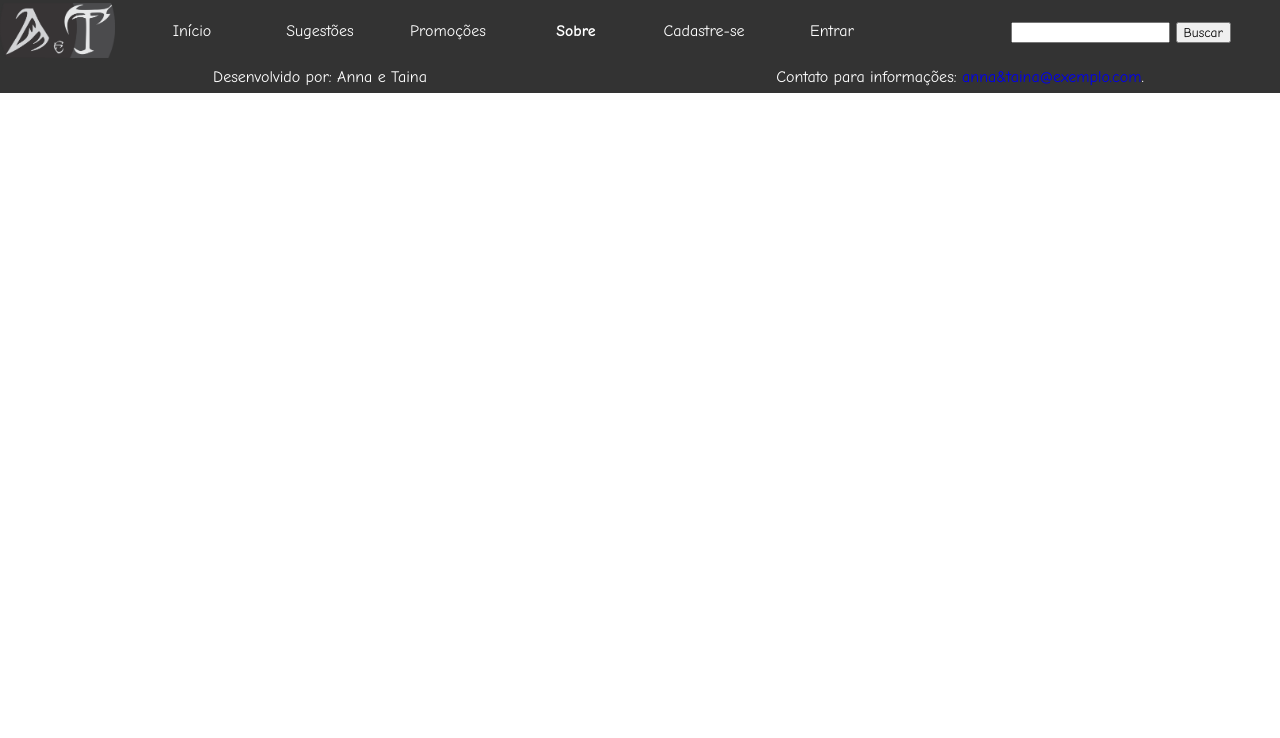
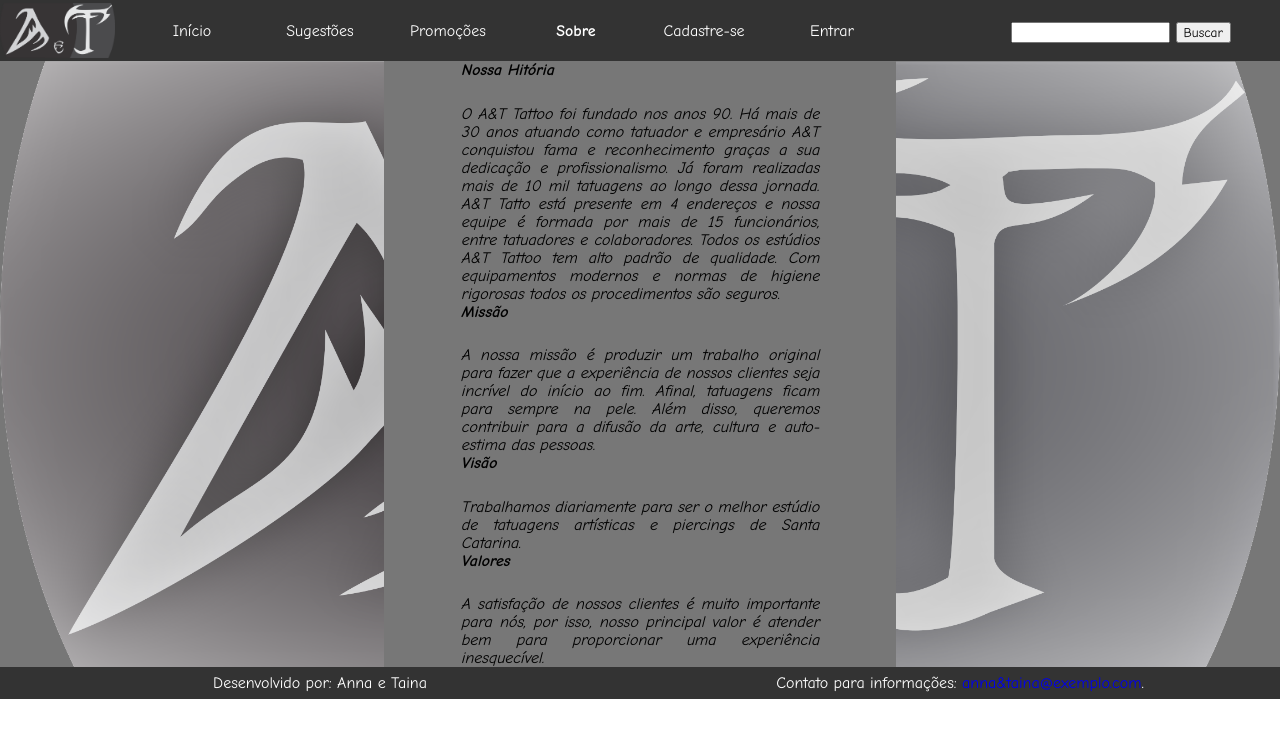
Before and after one commit to annaKarolinePrado/Progeto-Html5-Css3, a plain HTML site: page sobre.html in a window 1280 px wide. Drawn offline with Linux system fonts and the light colour scheme.

Commit message:
Criado pagina de sobre a empresa

```diff
--- a/css/index.css
+++ b/css/index.css
@@ -1,5 +1,6 @@
 *{margin: 0%; font-family: 'Comic Sans MS', cursive, sans-serif, 'Gill Sans', 'Gill Sans MT', Calibri, 'Trebuchet MS', sans-serif;
     text-decoration: none;}
+.corpo{ background-image: url("../img/logo2.png"); background-size: 100%;}
 .cabecalho, .rodape, .divRodape, .tableInicio, .linha{width: 100%; float: left;  }
 .barraMenu{width: 100%; background-color: #333; padding: 3px 0px; overflow: auto;}
 .barraMenu a{width: 10%; float: left; margin-top: 1.5%;color: white; text-align: center;  text-decoration: none;  }
--- /dev/null
+++ b/css/sobre.css
@@ -0,0 +1,5 @@
+
+.corpo, .sectionSobre{width: 100%; float: left;}
+.corpo{ background-image: url("../img/logo2.png"); background-size: 100%;}
+.divTextos{width: 40%; float: left; margin-left: 30%; background-color: #777;}
+.divSobre p, .divSobre b{width: 70%; float: center; margin-left: 15%; margin-top: 5%; text-align: justify;}
--- a/sobre.html
+++ b/sobre.html
@@ -4,7 +4,7 @@
         <meta charset="utf-8" />
         <title>A&T Arte</title>
         <link rel="stylesheet" type="text/css" href="css/index.css">
-        <link rel="stylesheet" type="text/css" href="css/newsletter.css">
+        <link rel="stylesheet" type="text/css" href="css/sobre.css">
     </head>
     <body>
         <nav class="cabecalho">
@@ -24,7 +24,46 @@
         </nav>
 
         <main class="corpo">
+            <section class="sectionSobre">
+                <div class="divTextos">
+                    <div class="divSobre">
+                        <b><em>Nossa Hitória</em></b>
+                        <p>
+                            <em>O A&T Tattoo foi fundado nos anos 90.
+                            Há mais de 30 anos atuando como tatuador e empresário A&T conquistou fama e reconhecimento graças a sua dedicação e profissionalismo.
+                            Já foram realizadas mais de 10 mil tatuagens ao longo dessa jornada.
+                            A&T Tatto está presente em 4 endereços e nossa equipe é formada por mais de 15 funcionários, entre tatuadores e colaboradores.
+                            Todos os estúdios A&T Tattoo tem alto padrão de qualidade.
+                            Com equipamentos modernos e normas de higiene rigorosas todos os procedimentos são seguros.</em>
+                        </p>
+                    </div>
 
+                    <div class="divSobre">
+                        <b><em>Missão</em></b>
+                        <p>
+                            <em>A nossa missão é produzir um trabalho original para fazer que a experiência de nossos
+                            clientes seja incrível do início ao fim. Afinal, tatuagens ficam para sempre na pele.
+                            Além disso, queremos contribuir para a difusão da arte, cultura e auto-estima das pessoas.</em>
+                        </p>
+                    </div>
+
+                    <div class="divSobre">
+                        <b><em>Visão</em></b>
+                        <p>
+                            <em>Trabalhamos diariamente para ser o melhor estúdio de tatuagens artísticas e piercings de
+                            Santa Catarina.</em>
+                        </p>
+                    </div>
+
+                    <div class="divSobre">
+                        <b><em>Valores</em></b>
+                        <p>
+                            <em>A satisfação de nossos clientes é muito importante para nós, por isso, nosso principal valor
+                            é atender bem para proporcionar uma experiência inesquecível.</em>
+                        </p>
+                    </div>
+                </div>
+            </section>
         </main>
 
         <footer class="rodape">
```
Also changed, not shown: css/newsletter.css (deleted), img/logo2.png (added).
